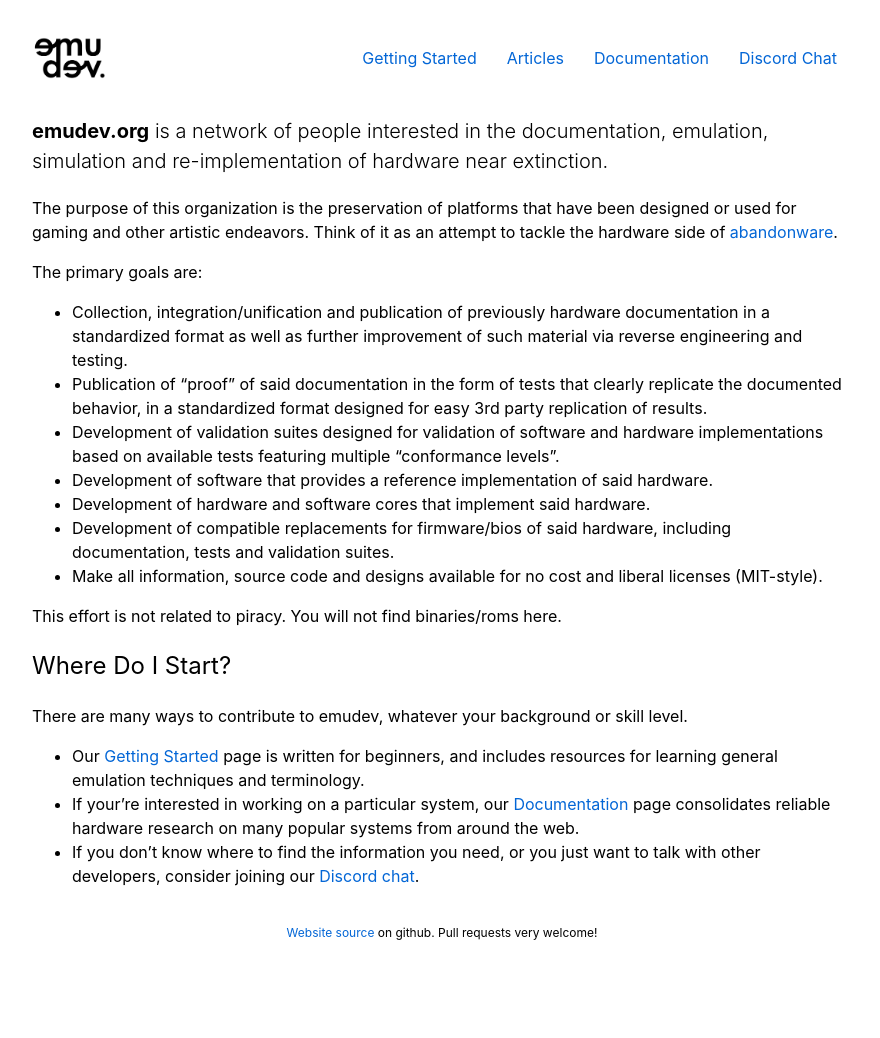
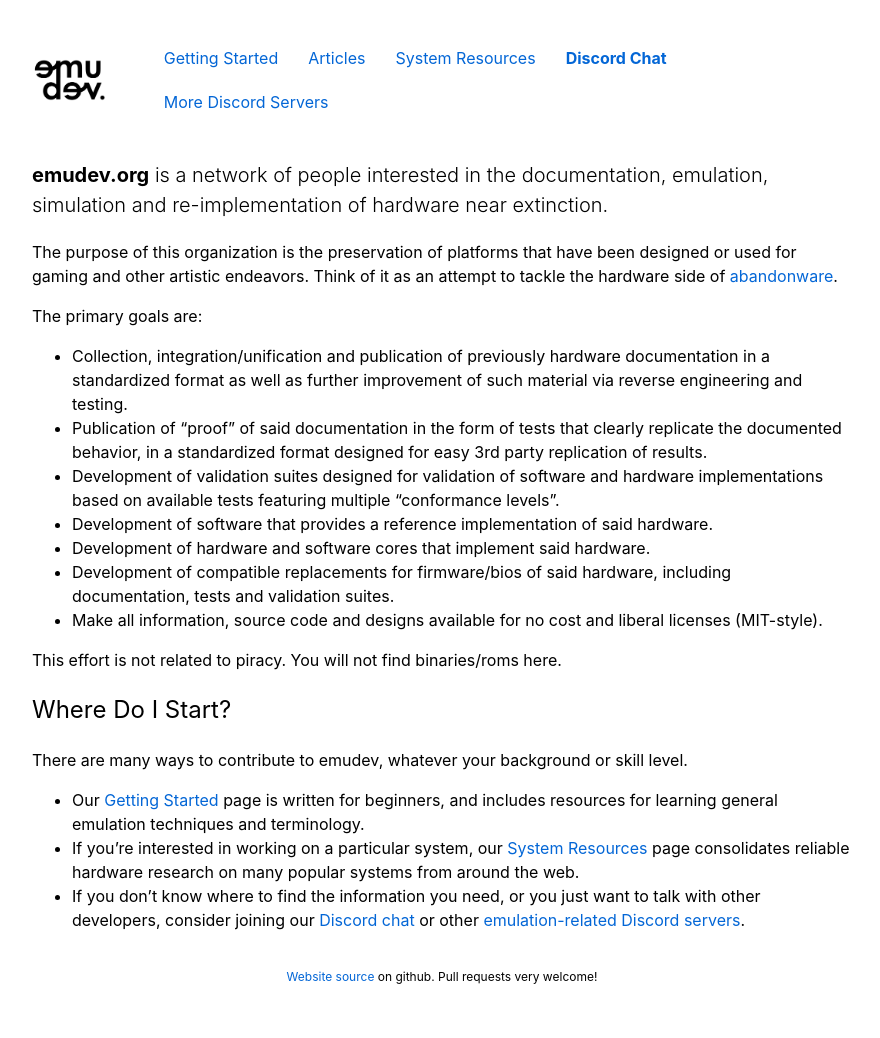
Before and after one commit to emudev-org/emudev.org, a Jekyll site: the page built from index.md, in a window 1280 px wide. Shown: the whole page, without its empty margins (198-1078 px from the left). Built offline with Jekyll 4.4.1, drawn with Linux system fonts in a browser that asks for light colours; before the commit the page ends 994 px from its top, so only the background shows below that.

Commit message:
Update resources, remove unused/broken code
- Updated and renamed system_resources.md (from documentation.md) to
  reflect changes in the Discord server
- Added discord_related.md, containing the same list of related Discord
  servers as the main one for convenience
- Removed highlight.css, as it wasn't used anywhere
- Removed the /chat directory, as it wasn't linked anywhere and is
  currently nonfunctional

```diff
--- a/_layouts/default.html
+++ b/_layouts/default.html
@@ -22,8 +22,9 @@
       <ul class="nav-links">
         <li class="nav-item"><a href="/getting_started">Getting Started</a></li>
         <li class="nav-item"><a href="/articles">Articles</a></li>
-        <li class="nav-item"><a href="/documentation">Documentation</a></li>
-        <li class="nav-item"><a href="https://discordapp.com/invite/dkmJAes">Discord Chat</a></li>
+        <li class="nav-item"><a href="/system_resources">System Resources</a></li>
+        <li class="nav-item"><a href="https://discordapp.com/invite/dkmJAes"><b>Discord Chat</b></a></li>
+        <li class="nav-item"><a href="/discord_related">More Discord Servers</a></li>
       </ul>
     </nav>
     <main>{{ content }}</main>
--- a/assets/highlight.css
+++ /dev/null
@@ -1,209 +0,0 @@
-.highlight table td { padding: 5px; }
-.highlight table pre { margin: 0; }
-.highlight .cm {
-  color: #999988;
-  font-style: italic;
-}
-.highlight .cp {
-  color: #999999;
-  font-weight: bold;
-}
-.highlight .c1 {
-  color: #999988;
-  font-style: italic;
-}
-.highlight .cs {
-  color: #999999;
-  font-weight: bold;
-  font-style: italic;
-}
-.highlight .c, .highlight .cd {
-  color: #999988;
-  font-style: italic;
-}
-.highlight .err {
-  color: #a61717;
-  background-color: #e3d2d2;
-}
-.highlight .gd {
-  color: #000000;
-  background-color: #ffdddd;
-}
-.highlight .ge {
-  color: #000000;
-  font-style: italic;
-}
-.highlight .gr {
-  color: #aa0000;
-}
-.highlight .gh {
-  color: #999999;
-}
-.highlight .gi {
-  color: #000000;
-  background-color: #ddffdd;
-}
-.highlight .go {
-  color: #888888;
-}
-.highlight .gp {
-  color: #555555;
-}
-.highlight .gs {
-  font-weight: bold;
-}
-.highlight .gu {
-  color: #aaaaaa;
-}
-.highlight .gt {
-  color: #aa0000;
-}
-.highlight .kc {
-  color: #000000;
-  font-weight: bold;
-}
-.highlight .kd {
-  color: #000000;
-  font-weight: bold;
-}
-.highlight .kn {
-  color: #000000;
-  font-weight: bold;
-}
-.highlight .kp {
-  color: #000000;
-  font-weight: bold;
-}
-.highlight .kr {
-  color: #000000;
-  font-weight: bold;
-}
-.highlight .kt {
-  color: #445588;
-  font-weight: bold;
-}
-.highlight .k, .highlight .kv {
-  color: #000000;
-  font-weight: bold;
-}
-.highlight .mf {
-  color: #009999;
-}
-.highlight .mh {
-  color: #009999;
-}
-.highlight .il {
-  color: #009999;
-}
-.highlight .mi {
-  color: #009999;
-}
-.highlight .mo {
-  color: #009999;
-}
-.highlight .m, .highlight .mb, .highlight .mx {
-  color: #009999;
-}
-.highlight .sb {
-  color: #d14;
-}
-.highlight .sc {
-  color: #d14;
-}
-.highlight .sd {
-  color: #d14;
-}
-.highlight .s2 {
-  color: #d14;
-}
-.highlight .se {
-  color: #d14;
-}
-.highlight .sh {
-  color: #d14;
-}
-.highlight .si {
-  color: #d14;
-}
-.highlight .sx {
-  color: #d14;
-}
-.highlight .sr {
-  color: #009926;
-}
-.highlight .s1 {
-  color: #d14;
-}
-.highlight .ss {
-  color: #990073;
-}
-.highlight .s {
-  color: #d14;
-}
-.highlight .na {
-  color: #008080;
-}
-.highlight .bp {
-  color: #999999;
-}
-.highlight .nb {
-  color: #0086B3;
-}
-.highlight .nc {
-  color: #445588;
-  font-weight: bold;
-}
-.highlight .no {
-  color: #008080;
-}
-.highlight .nd {
-  color: #3c5d5d;
-  font-weight: bold;
-}
-.highlight .ni {
-  color: #800080;
-}
-.highlight .ne {
-  color: #990000;
-  font-weight: bold;
-}
-.highlight .nf {
-  color: #990000;
-  font-weight: bold;
-}
-.highlight .nl {
-  color: #990000;
-  font-weight: bold;
-}
-.highlight .nn {
-  color: #555555;
-}
-.highlight .nt {
-  color: #000080;
-}
-.highlight .vc {
-  color: #008080;
-}
-.highlight .vg {
-  color: #008080;
-}
-.highlight .vi {
-  color: #008080;
-}
-.highlight .nv {
-  color: #008080;
-}
-.highlight .ow {
-  color: #000000;
-  font-weight: bold;
-}
-.highlight .o {
-  color: #000000;
-  font-weight: bold;
-}
-.highlight .w {
-  color: #bbbbbb;
-}
-.highlight {
-  background-color: #f8f8f8;
-}
--- a/assets/style.css
+++ b/assets/style.css
@@ -1,5 +1,3 @@
-@import "highlight.css";
-
 body {
     font-family: -apple-system, BlinkMacSystemFont, "Segoe UI", Roboto, "Helvetica Neue", sans-serif;
     max-width: 820px;
@@ -75,5 +73,4 @@ hr {
     .logo { filter: invert(.9); }
     a { color: rgba(255,255,255,.75); }
     h1, h2, h3, .lead { color: #dee2e6; }
-    .highlight { background-color: #171a1e; }
 }
--- a/index.md
+++ b/index.md
@@ -21,5 +21,5 @@ This effort is not related to piracy. You will not find binaries/roms here.
 
 There are many ways to contribute to emudev, whatever your background or skill level.
 * Our [Getting Started](/getting_started) page is written for beginners, and includes resources for learning general emulation techniques and terminology.
-* If your're interested in working on a particular system, our [Documentation](/documentation) page consolidates reliable hardware research on many popular systems from around the web.
-* If you don't know where to find the information you need, or you just want to talk with other developers, consider joining our [Discord chat](https://discordapp.com/invite/dkmJAes).
+* If you're interested in working on a particular system, our [System Resources](/system_resources) page consolidates reliable hardware research on many popular systems from around the web.
+* If you don't know where to find the information you need, or you just want to talk with other developers, consider joining our [Discord chat](https://discordapp.com/invite/dkmJAes) or other [emulation-related Discord servers](/discord_related).
```
Also changed, not shown: chat/index.html (deleted, +0 -37 lines), discord_related.md (added, +87 -0 lines), documentation.md (deleted, +0 -87 lines), system_resources.md (added, +271 -0 lines), README.md, chat/discord_tile.png (deleted), chat/screenshot.png (deleted).
